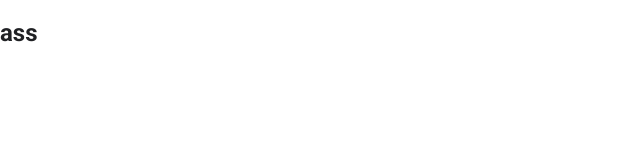
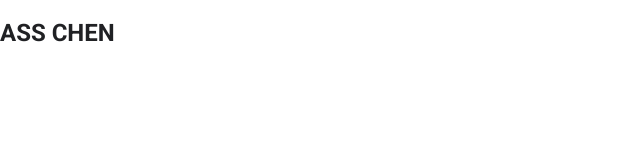
Before and after one commit to ChenHuei/assPhotography, a Vue app: page / in a window 1280 px wide. Shown: the top 160 px of the page, without its empty margins (0-640 px from the left). Built offline with nearby package versions, Linux system fonts and the light colour scheme.

Commit message:
Ready to add topbar component

```diff
--- a/src/components/Button/index.vue
+++ b/src/components/Topbar/index.vue
@@ -1,18 +1,13 @@
 <template>
-  <div class="button">
-
-  </div>
+  <nav class="topbar">
+    <h2>ASS CHEN</h2>
+    <div class="icons"></div>
+  </nav>
 </template>
 
 <script>
 export default {
-  name: 'button',
-  props: {
-    title: {
-      type: String,
-      require: true
-    }
-  }
+  name: 'topbar'
 }
 </script>
 
--- a/src/components/index.js
+++ b/src/components/index.js
@@ -1 +1 @@
-export { default as Button } from './Button'
+export { default as Topbar } from './Topbar'
--- a/src/views/Home.vue
+++ b/src/views/Home.vue
@@ -1,16 +1,15 @@
 <template>
   <div class="home">
-    <h2>{{msg}}</h2>
+    <Topbar/>
   </div>
 </template>
 
 <script>
+import { Topbar } from '../components'
 export default {
   name: 'home',
-  data () {
-    return {
-      msg: 'ass'
-    }
+  components: {
+    Topbar
   }
 }
 </script>
```
